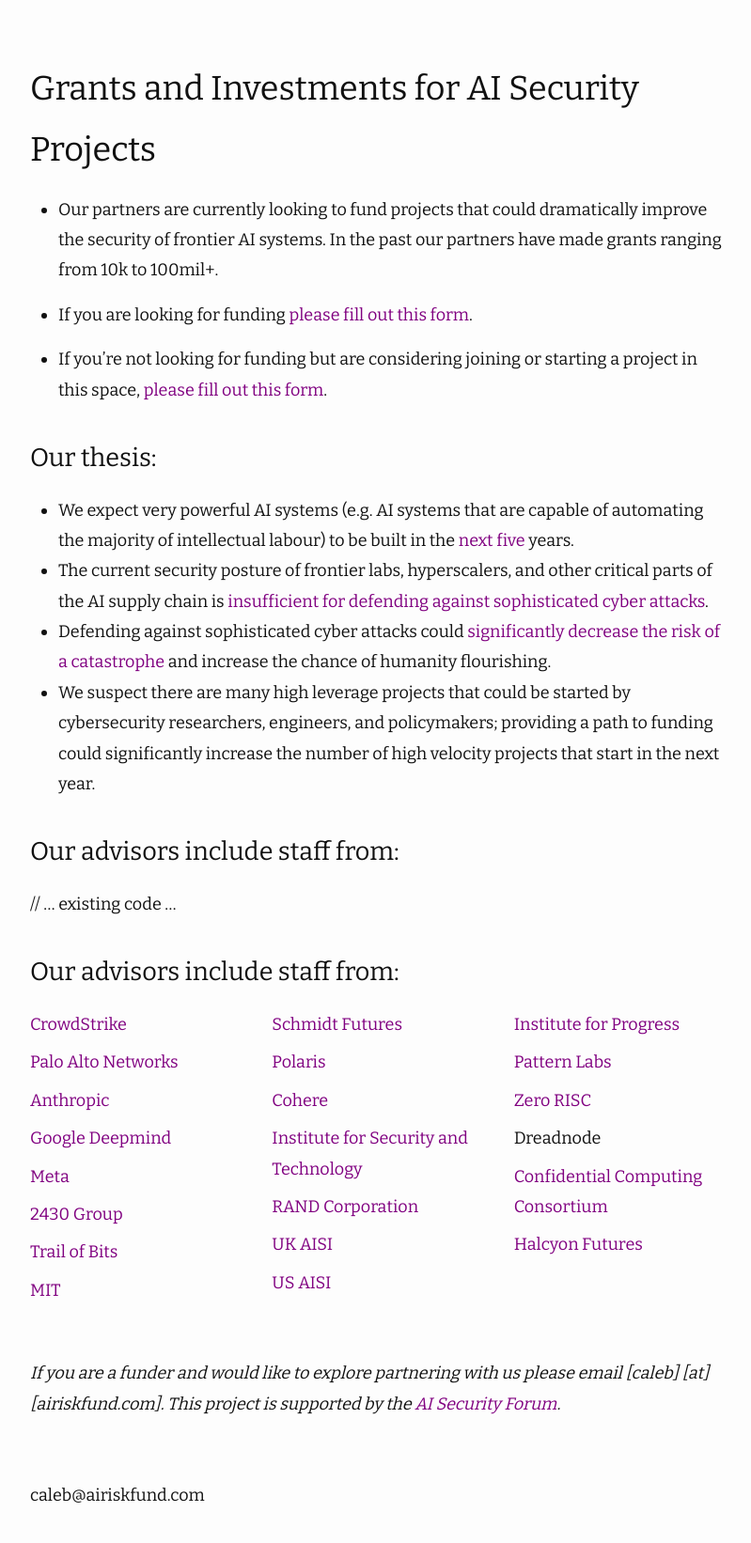
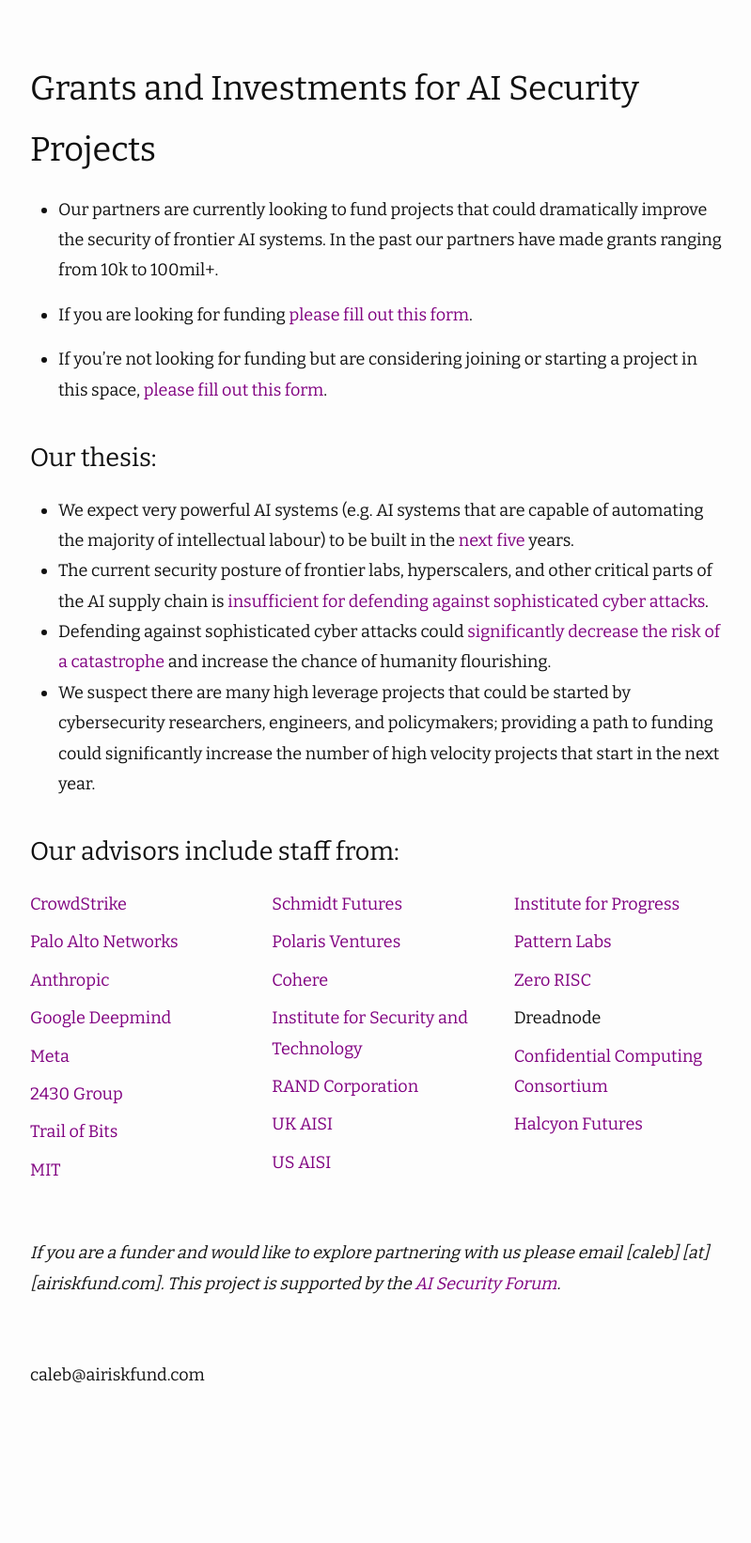
Before and after one commit to Calebp98/aisecuritygrants, a Jekyll site: the page built from index.markdown, in a window 1280 px wide. Shown: the whole page at 94% size, without its empty margins (238-1037 px from the left). Built offline with Jekyll 4.4.1, drawn with Linux system fonts in a browser that asks for light colours; nearby versions of some CDN libraries; after the commit the page ends 1514 px from its top, so only the background shows below that.

Commit message:
fixes some links

```diff
--- a/index.markdown
+++ b/index.markdown
@@ -19,10 +19,6 @@ layout: default
 
 ## Our advisors include staff from:
 
-// ... existing code ...
-
-## Our advisors include staff from:
-
 <div class="advisor-grid">
   <ul>
     <li><a href="https://www.crowdstrike.com">CrowdStrike</a></li>
@@ -37,7 +33,7 @@ layout: default
 
   <ul>
     <li><a href="https://www.schmidtfutures.com">Schmidt Futures</a></li>
-    <li><a href="https://www.polaris.com">Polaris</a></li>
+    <li><a href="https://polaris-ventures.org/grants/">Polaris Ventures</a></li>
     <li><a href="https://cohere.ai">Cohere</a></li>
     <li><a href="https://securityandtechnology.org/">Institute for Security and Technology</a></li>
     <li><a href="https://www.rand.org">RAND Corporation</a></li>
@@ -47,7 +43,7 @@ layout: default
 
   <ul>
     <li><a href="https://progress.institute">Institute for Progress</a></li>
-    <li><a href="https://www.patternlabs.ai">Pattern Labs</a></li>
+    <li><a href="https://www.patternlabs.co">Pattern Labs</a></li>
     <li><a href="https://risczero.com">Zero RISC</a></li>
     <li>Dreadnode</li>
     <li><a href="https://confidentialcomputing.io">Confidential Computing Consortium</a></li>
```
